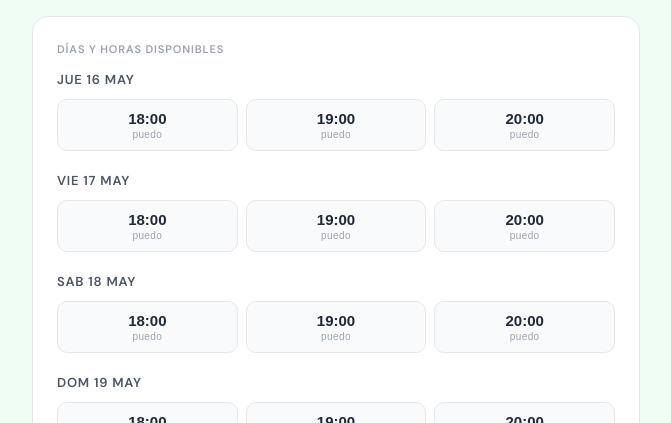
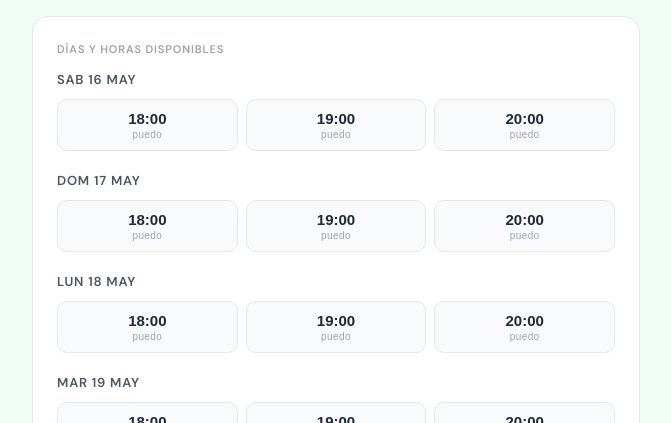
Before and after one commit to rodriguezigalander/futbol, a Next.js app: page / in a window 1280 px wide. Shown: the part 377-800 px from the top of the page, without its empty margins (304-975 px from the left). Built offline with nearby package versions, Linux system fonts and the light colour scheme.

Commit message:
todas las opciones

```diff
--- a/app/page.js
+++ b/app/page.js
@@ -3,7 +3,7 @@ import { useState } from 'react'
 
 function getDays() {
   const days = []
-  const dayNames = ['Sab', 'Dom', 'Lun', 'Mar', 'Mié', 'Jue', 'Vie']
+  const dayNames = ['Lun', 'Mar', 'Mié', 'Jue', 'Vie', 'Sab', 'Dom']
   for (let day = 16; day <= 27; day++) {
     const d = new Date(2025, 4, day)
     days.push({
```
